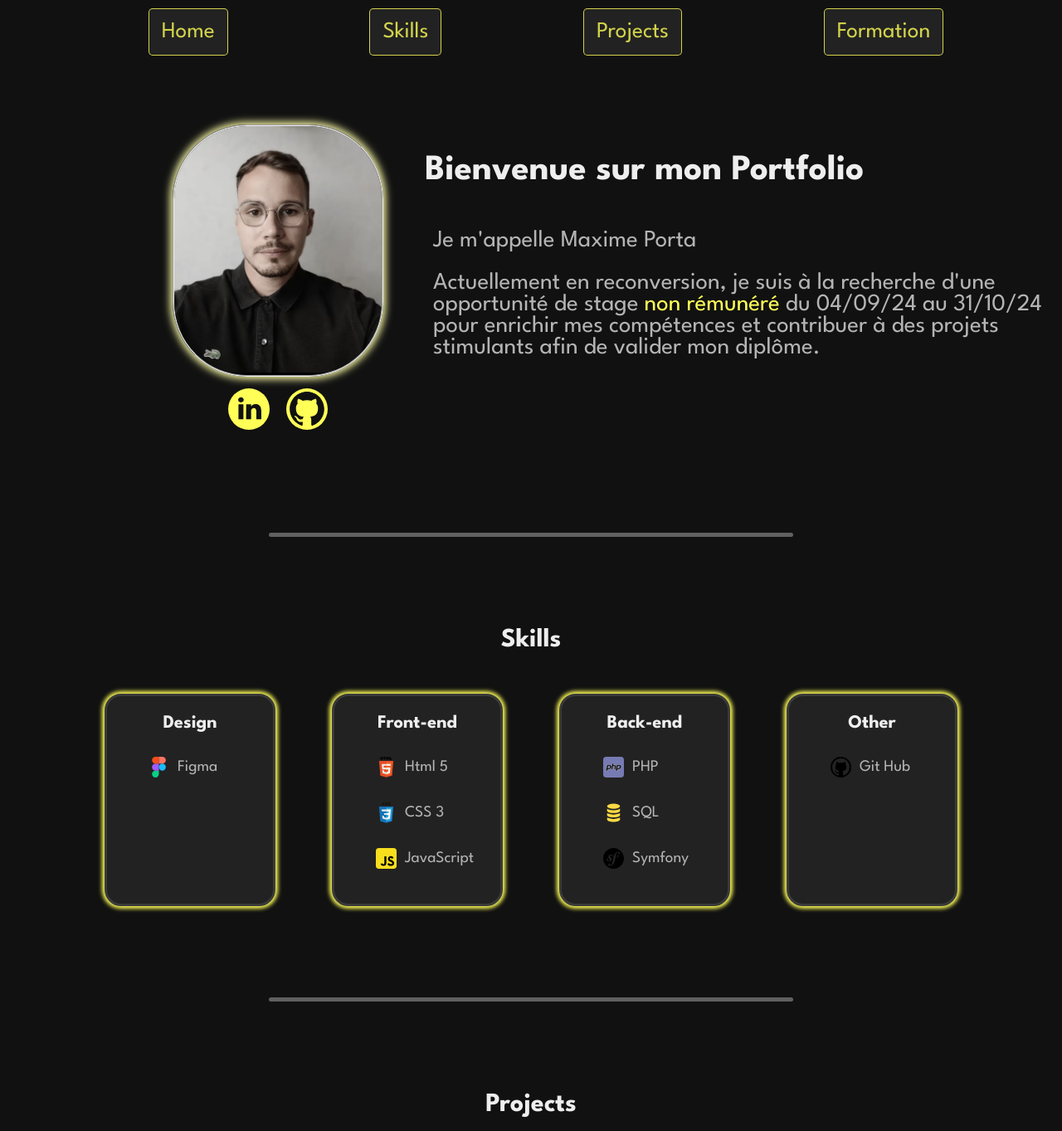
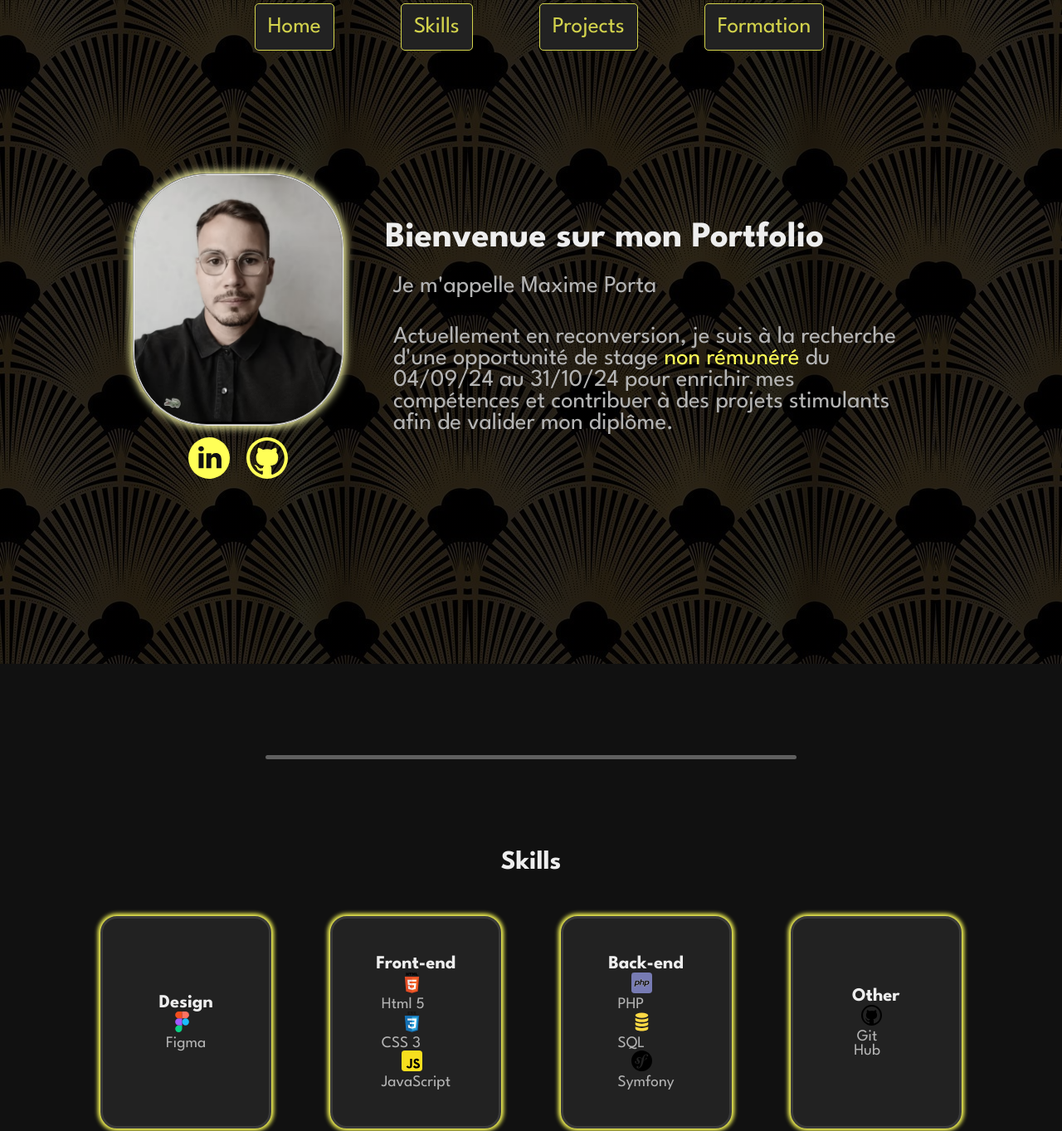
Before and after one commit to Lemaxcode/Portfolio, a plain HTML site: page index.html in a window 1280 px wide. Shown: the top 1363 px of the page at 83% size. Drawn offline with Linux system fonts and the light colour scheme.

Commit message:
refont site web

```diff
--- a/css/style.css
+++ b/css/style.css
@@ -8,9 +8,24 @@ border hover color(display-p3 0.283 0.283 0.283) */
 
 /* -----------CSS GLOBAL -------------- */
 
+:root {
+  --pad: 20px;
+}
+* {
+  padding: 0;
+  margin: 0;
+  list-style: none;
+  scroll-behavior: smooth;
+}
 body {
   background-color: color(display-p3 0.067 0.067 0.067);
+  /* background: linear-gradient(rgba(0, 0, 0, 0.8), rgba(0, 0, 0, 0.8)),
+    url(../imgs/background.jpg); */
+
   font-size: 16px;
+}
+main {
+  width: 100%;
 }
 figure {
   margin: 0;
@@ -38,7 +53,6 @@ p {
 }
 img.img_profil {
   filter: grayscale(50%);
-  /* border-radius: 78% 22% 84% 16% / 26% 66% 34% 74%; */
   border-radius: 90px;
   border: groove 2px;
   width: 250px;
@@ -71,17 +85,23 @@ div.separator {
 /* ----------header----------- */
 header {
   position: fixed;
+  display: flex;
+  justify-content: space-evenly;
   top: 0;
   width: 100%;
   z-index: 1000;
   margin: 10px;
   transition: top 0.3s;
 }
-header nav {
+
+header nav.nav_bar div.nav_links ul {
   display: flex;
-  justify-content: space-evenly;
+  margin-top: 10px;
 }
-header nav a {
+header nav.nav_bar div.nav_links ul li {
+  margin: 0 30px;
+}
+header nav.nav_bar div.nav_links ul li a {
   background-color: color(display-p3 0.135 0.135 0.135);
   text-decoration: none;
   color: rgba(255, 255, 87, 0.8);
@@ -103,14 +123,28 @@ header nav a:hover {
 
 /* ---------Home------------- */
 section#home {
-  margin: 150px 0 0 200px;
   display: flex;
+  justify-content: center;
+  align-items: center;
+  background: linear-gradient(rgba(0, 0, 0, 0.8), rgba(0, 0, 0, 0.8)),
+    url(../imgs/background.jpg);
+  width: 100%;
+  height: 100vh;
 }
-div.presentation {
+section#home div#home_container {
+  display: flex;
+  justify-content: center;
+  align-items: center;
+  width: 75%;
+  height: 80%;
+}
+section#home div.presentation {
   padding-left: 50px;
   font-size: 1.8rem;
+  display: flex;
+  flex-direction: column;
 }
-div.presentation p {
+section#home div.presentation p {
   padding-top: 15px;
   margin: 10px;
 }
@@ -132,6 +166,12 @@ div#cards_skills {
 }
 section#skills div.card_skills {
   background-color: color(display-p3 0.135 0.135 0.135);
+  /* background: linear-gradient(rgba(0, 0, 0, 0.8), rgba(0, 0, 0, 0.8)),
+    url(../imgs/cloud.jpg); */
+  display: flex;
+  flex-direction: column;
+  justify-content: center;
+  align-items: center;
   width: 200px;
   height: 250px;
   border: solid color(display-p3 0.228 0.228 0.228);
@@ -147,9 +187,8 @@ section#skills div.card_skills p {
   text-align: center;
   align-items: center;
   justify-content: flex-start;
+  width: 65%;
   color: color(display-p3 0.706 0.706 0.706);
-  padding-left: 50px;
-  margin: 30px 0;
 }
 section#skills div.card_skills:hover {
   background-color: color(display-p3 0.163 0.163 0.163);
@@ -170,6 +209,12 @@ div#cards_projects {
 }
 section#projects div.card_projects {
   background-color: color(display-p3 0.135 0.135 0.135);
+  /* background: linear-gradient(rgba(0, 0, 0, 0.5), rgba(0, 0, 0, 0.5)),
+    url(../imgs/background_pink.jpg); */
+  display: flex;
+  flex-direction: column;
+  justify-content: center;
+  align-items: center;
   border: solid color(display-p3 0.228 0.228 0.228);
   border-radius: 20px;
   text-align: center;
@@ -178,6 +223,9 @@ section#projects div.card_projects {
   height: 400px;
   box-shadow: 0px 0px 5px 3px #ffff57;
   transition: 0.5s ease-in-out;
+}
+section#projects div.card_projects * {
+  margin: 10px 0;
 }
 section#projects div.card_projects:hover {
   box-shadow: 0px 0px 15px 5px #ffff57;
@@ -205,6 +253,9 @@ div#cards_formation {
   justify-content: space-evenly;
 }
 div#cards_formation div.card_formation {
+  display: flex;
+  flex-direction: column;
+  justify-content: center;
   background-color: color(display-p3 0.135 0.135 0.135);
   border: solid color(display-p3 0.228 0.228 0.228);
   border-radius: 20px;
@@ -214,6 +265,9 @@ div#cards_formation div.card_formation {
   height: 250px;
   box-shadow: 0px 0px 5px 3px #ffff57;
   transition: 0.5s ease-in-out;
+}
+div#cards_formation div.card_formation * {
+  margin: 10px 0;
 }
 div#cards_formation div.card_formation:hover {
   box-shadow: 0px 0px 15px 5px #ffff57;
@@ -225,6 +279,16 @@ section#formation a {
 }
 /* Media Queries */
 @media screen and (max-width: 768px) {
+  /* body {
+    font-size: 12px;
+  }
+  img.img_profil {
+    width: 100px;
+    height: 150px;
+  } */
+  #header {
+    display: none;
+  }
   div#cards_projects {
     flex-wrap: wrap;
   }
@@ -235,9 +299,14 @@ section#formation a {
     flex-wrap: wrap;
     margin: 0;
     justify-content: center;
+    height: 100%;
+  }
+  section#home div#home_container {
+    flex-direction: column;
   }
 
   .presentation {
+    font-size: 12px;
     display: flex;
     text-align: justify;
     flex-wrap: wrap;
--- a/index.html
+++ b/index.html
@@ -14,16 +14,21 @@
   </head>
   <body>
     <header id="header">
-      <nav>
-        <a href="#home">Home</a>
-        <a href="#skills_nav">Skills</a>
-        <a href="#projects_nav">Projects</a>
-        <a href="#formation_nav">Formation</a>
+      <nav class="nav_bar">
+        <div class="nav_links">
+          <ul>
+            <li><a href="#home">Home</a></li>
+            <li><a href="#skills_nav">Skills</a></li>
+            <li><a href="#projects_nav">Projects</a></li>
+            <li><a href="#formation_nav">Formation</a></li>
+          </ul>
+        </div>
       </nav>
     </header>
 
     <main>
       <section id="home">
+        <div id="home_container">
           <figure>
             <img
               class="img_profil"
@@ -31,7 +36,10 @@
               alt="photo de profil"
             />
             <div id="svg_icons">
-            <a href="https://www.linkedin.com/in/porta-maxime" target="_blank">
+              <a
+                href="https://www.linkedin.com/in/porta-maxime"
+                target="_blank"
+              >
                 <svg
                   class="icons_svg"
                   xmlns="http://www.w3.org/2000/svg"
@@ -84,6 +92,7 @@
               stimulants afin de valider mon diplôme.
             </p>
           </div>
+        </div>
       </section>
       <div class="separator" id="skills_nav"></div>
       <section id="skills">
@@ -91,72 +100,88 @@
         <div id="cards_skills">
           <div class="card_skills">
             <h3>Design</h3>
-            <p>
+            <ul>
+              <li>
                 <img
                   class="icons"
                   src="icons/figma_logo_icon_170157.svg"
                   alt="Ceci est le logo de Figma"
-              />Figma
-            </p>
+                />
+                <p>Figma</p>
+              </li>
+            </ul>
           </div>
           <div class="card_skills">
             <h3>Front-end</h3>
-            <p>
+            <ul>
+              <li>
                 <img
                   class="icons"
                   src="icons/html_original_wordmark_logo_icon_146478.svg"
                   alt="Ceci est le logo de html 5"
-              />Html 5
-            </p>
-            <p>
+                />
+                <p>Html 5</p>
+              </li>
+              <li>
                 <img
                   class="icons"
                   src="icons/css_original_wordmark_logo_icon_146576.svg"
                   alt="Ceci est le logo de Css"
-              />CSS 3
-            </p>
-            <p>
+                />
+                <p>CSS 3</p>
+              </li>
+
+              <li>
                 <img
                   class="icons"
                   src="icons/javascript_icon_130900.svg"
                   alt="Ceci est le logo de JavaScript"
-              />JavaScript
-            </p>
+                />
+                <p>JavaScript</p>
+              </li>
+            </ul>
           </div>
           <div class="card_skills">
             <h3>Back-end</h3>
-            <p>
+            <ul>
+              <li>
                 <img
                   class="icons"
                   src="icons/php_icon_130857.svg"
                   alt="Ceci est le logo de PHP"
                 />
-              PHP
-            </p>
-            <p>
+                <p>PHP</p>
+              </li>
+              <li>
                 <img
                   class="icons"
                   src="icons/file_type_sql_icon_130152.svg"
                   alt="Ceci est le logo de SQL"
-              />SQL
-            </p>
-            <p>
+                />
+                <p>SQL</p>
+              </li>
+              <li>
                 <img
                   class="icons"
                   src="icons/symfony_logo_icon_144821.svg"
                   alt="Ceci est le logo de Symfony"
-              />Symfony
-            </p>
+                />
+                <p>Symfony</p>
+              </li>
+            </ul>
           </div>
           <div class="card_skills">
             <h3>Other</h3>
-            <p>
+            <ul>
+              <li>
                 <img
                   class="icons"
                   src="icons/github.svg"
                   alt="Ceci est le logo de Git Hub"
-              />Git Hub
-            </p>
+                />
+                <p>Git Hub</p>
+              </li>
+            </ul>
           </div>
         </div>
       </section>
@@ -166,17 +191,17 @@
         <div id="cards_projects">
           <div class="card_projects">
             <h3>Project One</h3>
-            <img class="img_projects" src="imgs/predator-1.jpg" alt="" />
+            <img class="img_projects" src="imgs/angela.jpg" alt="" />
             <p>This is my first project.</p>
           </div>
           <div class="card_projects">
             <h3>Project Two</h3>
-            <img class="img_projects" src="imgs/rocky.jpg" alt="" />
+            <img class="img_projects" src="imgs/angela2.jpg" alt="" />
             <p>This is my second project.</p>
           </div>
           <div class="card_projects">
             <h3>Project Three</h3>
-            <img class="img_projects" src="imgs/rambo-5.jpg" alt="" />
+            <img class="img_projects" src="imgs/russe.jpg" alt="" />
             <p>This is my third project.</p>
           </div>
         </div>
```
Also changed, not shown: imgs/angela.jpg (added), imgs/angela2.jpg (added), imgs/background.jpg (added), imgs/background_card.jpg (added), imgs/background_card2.jpg (added), imgs/background_card3.jpg (added), imgs/background_pink.jpg (added), imgs/background_white.jpg (added), imgs/cloud.jpg (added), imgs/russe.jpg (added), imgs/test.jpg (added). Lines whose indentation alone changed are shown as unchanged.
